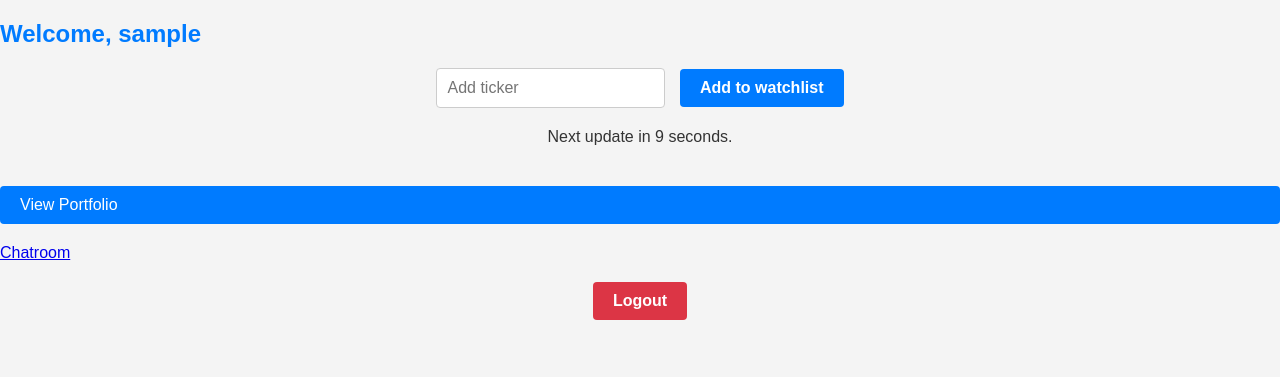
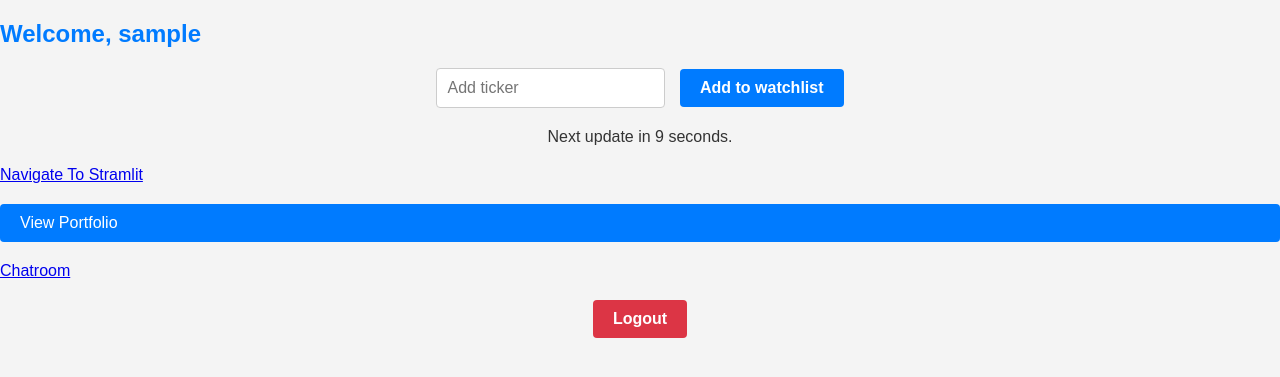
Before and after one commit to abi2503/Realtime_Stock_Market_App_Hiroku, a Flask app: page /dashboard/1 in a window 1280 px wide. Shown: the top 377 px of the page. Run offline with Flask 3, Linux system fonts and the light colour scheme; the visitor is signed in with stand-in values (Sample User, id 1).

Commit message:
Update index.html
added streamlit part

```diff
--- a/Real_Time_Stock_Trading_App/templates/index.html
+++ b/Real_Time_Stock_Trading_App/templates/index.html
@@ -127,6 +127,7 @@
     <div id="tickers-grid">
         <!-- Ticker cards will be dynamically generated here -->
     </div>
+    <a href="https://streamlit-stock-data-cb44212f59ed.herokuapp.com" > Navigate To Stramlit </a>
     <a href="{{ url_for('portfolio', user_id=user_id) }}" id="portfolio-btn">View Portfolio</a>
     <a href="{{ url_for('home', username=username, user_id=user_id) }}" id="chat-btn">Chatroom</a> <!-- Chatroom button -->
     <button class="logout-btn" id="logout-btn">Logout</button> <!-- Logout button -->
```
